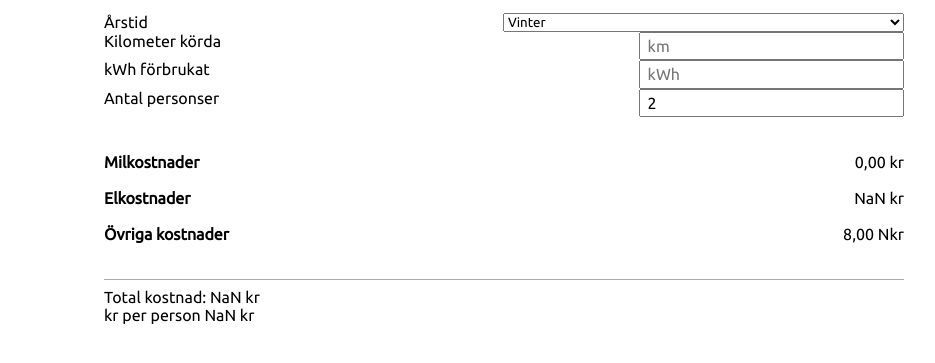
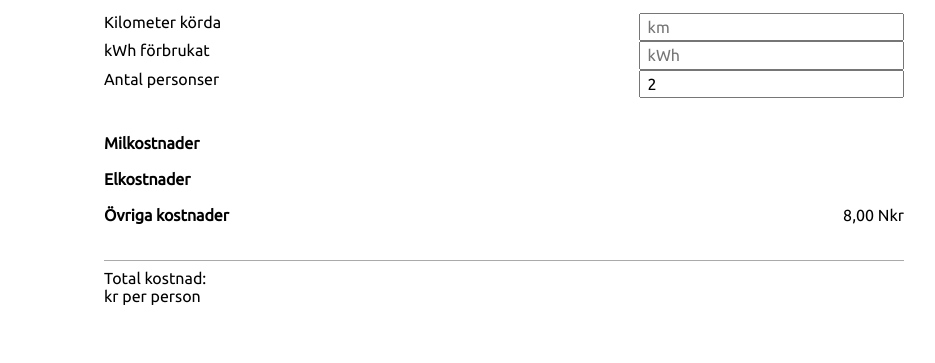
Before and after one commit to enjikaka/tesla-split-the-bill, a plain HTML site: page index.html in a window 1280 px wide. Shown: the part 99-462 px from the top of the page, without its empty margins (136-1071 px from the left). Drawn offline with Linux system fonts and the light colour scheme.

Commit message:
Update calc

```diff
--- a/app.js
+++ b/app.js
@@ -24,7 +24,7 @@ form.addEventListener('change', e => {
   }
 });
 
-const kronor = n => new Intl.NumberFormat('no-NB', { style: 'currency', currency: 'NOK' }).format(n);
+const kronor = n => new Intl.NumberFormat('sv-SE', { style: 'currency', currency: 'SEKs' }).format(n);
 
 function renderDl (costsToUse, formData) {
   const { km, kwh, persons } = formData;
@@ -34,7 +34,7 @@ function renderDl (costsToUse, formData) {
   const nodes = costsToUse.map(cost => {
     const dt = stringToElements(`<dt>${cost.desc}</dt>`);
     const dd = stringToElements(`<dd>${kronor(cost.amount)}</dd>`);
-    const dd2 = stringToElements(`<dd>á ${cost.amountPeriod} mnd</dd>`);
+    const dd2 = stringToElements(`<dd>á ${cost.amountPeriod} mnd<br>${cost.amount / cost.amountPeriod} per mil</dd>`);
 
     return [dt, dd, dd2];
   }).flat().flat();
@@ -88,11 +88,9 @@ function calculate (formElement) {
     }, {});
 
     const costRegardlessOfCondition = milesCosts.filter(cost => cost.condition === undefined);
-    const costsRelatedToSeason = milesCosts.filter(cost => cost.condition === formData.season);
 
     const costsToUse = [
       ...costRegardlessOfCondition,
-      ...costsRelatedToSeason,
     ];
 
     renderDl(costsToUse, formData);
--- a/index.html
+++ b/index.html
@@ -16,14 +16,6 @@
     </header>
 
     <form>
-      <label>
-        <span>Årstid</span>
-        <select name="season" id="season">
-          <option value="summer">Sommar</option>
-          <option value="winter" selected>Vinter</option>
-        </select>
-      </label>
-
       <label>
         <span>Kilometer körda</span>
         <input type="number" name="km" placeholder="km">
```
